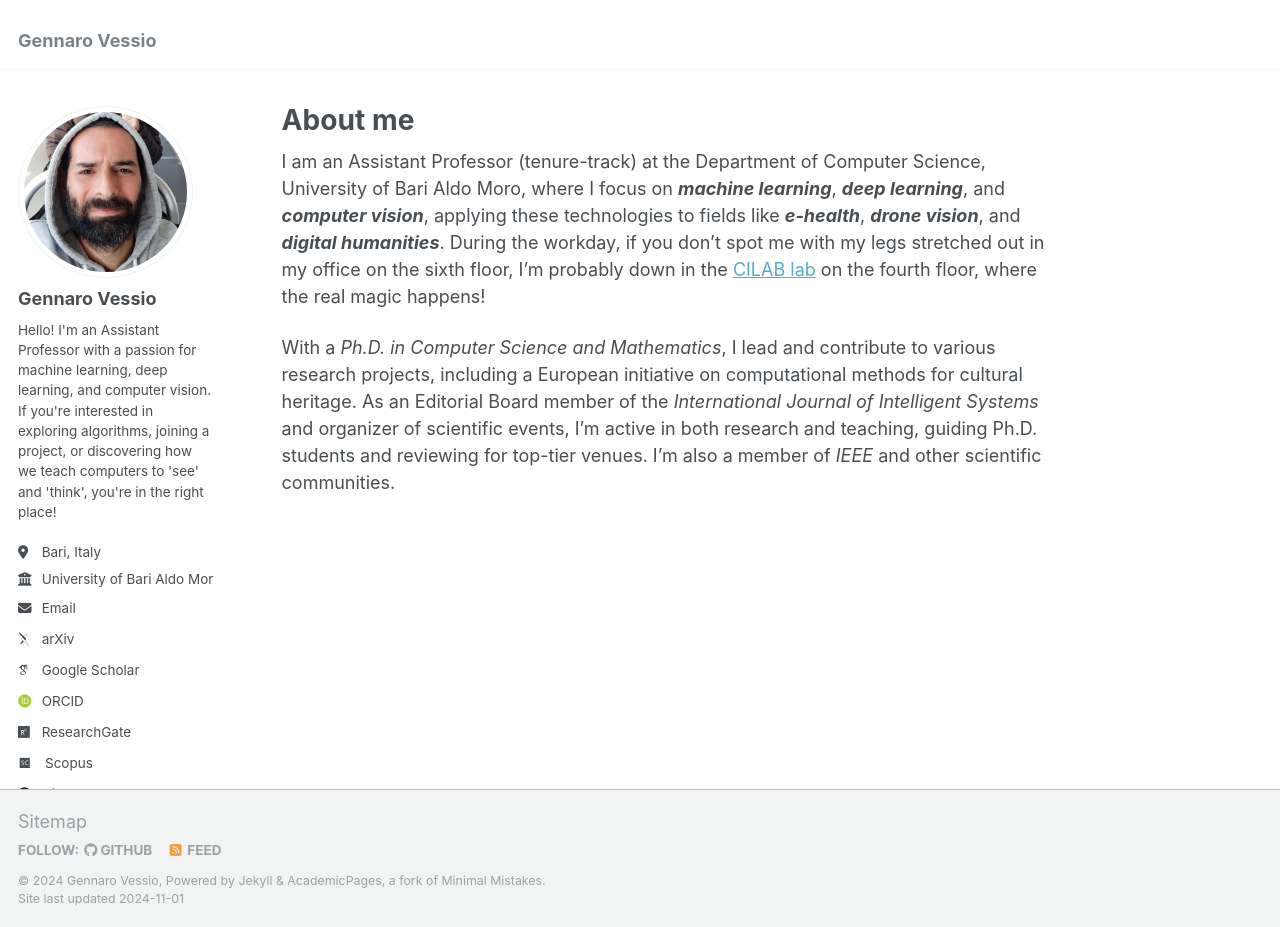
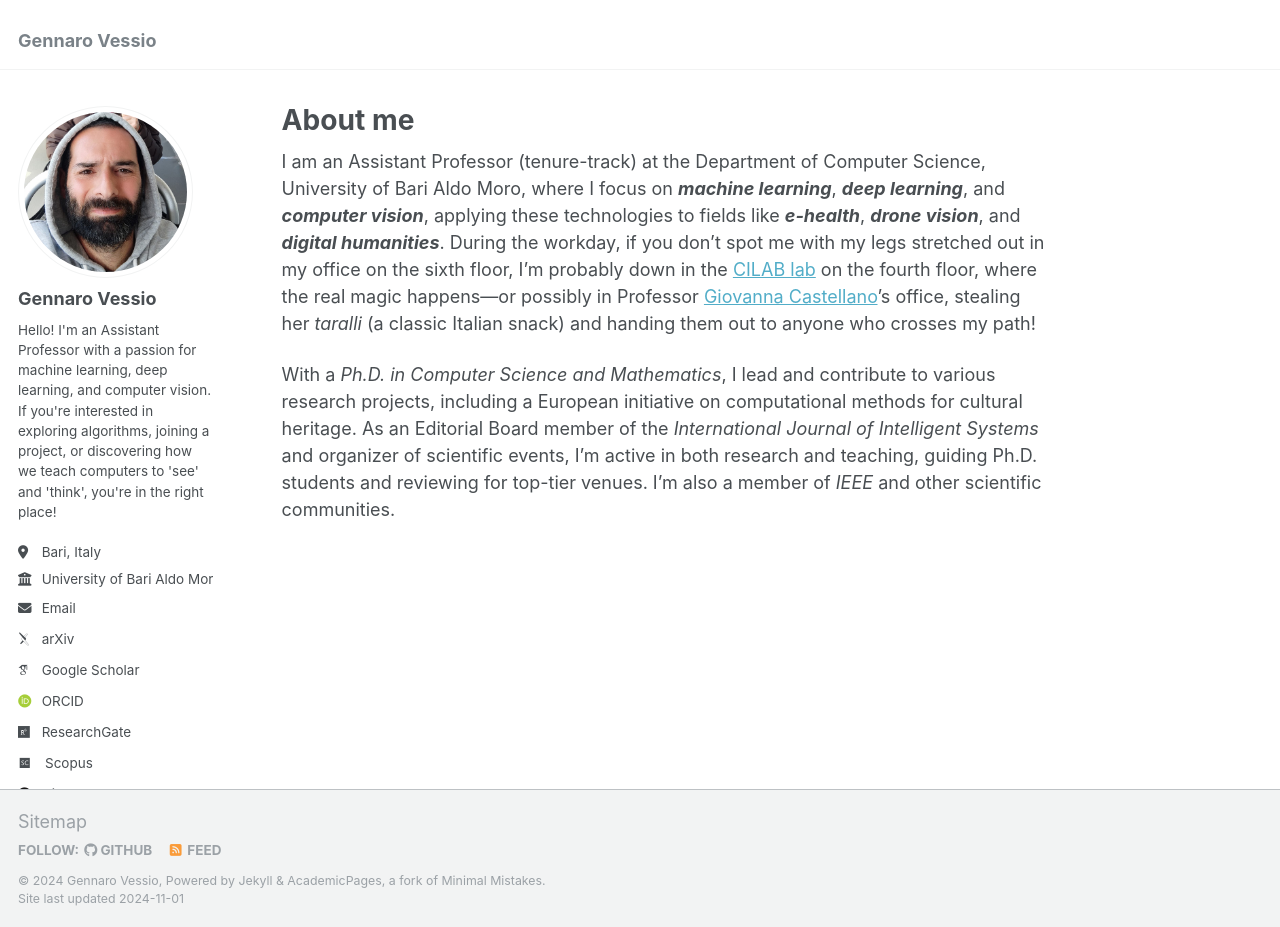
Before and after one commit to gvessio/gvessio.github.io, a Jekyll site: the page built from _pages/about.md, in a window 1280 px wide and 927 px high. Built offline with Jekyll 4.4.1, drawn with Linux system fonts in a browser that asks for light colours; some web fonts are replaced.

Commit message:
New change

```diff
--- a/_pages/about.md
+++ b/_pages/about.md
@@ -7,7 +7,7 @@ redirect_from:
   - /about.html
 ---
 
-I am an Assistant Professor (tenure-track) at the Department of Computer Science, University of Bari Aldo Moro, where I focus on ***machine learning***, ***deep learning***, and ***computer vision***, applying these technologies to fields like ***e-health***, ***drone vision***, and ***digital humanities***. During the workday, if you don’t spot me with my legs stretched out in my office on the sixth floor, I’m probably down in the [CILAB lab](https://sites.google.com/site/cilabuniba/home) on the fourth floor, where the real magic happens!
+I am an Assistant Professor (tenure-track) at the Department of Computer Science, University of Bari Aldo Moro, where I focus on ***machine learning***, ***deep learning***, and ***computer vision***, applying these technologies to fields like ***e-health***, ***drone vision***, and ***digital humanities***. During the workday, if you don’t spot me with my legs stretched out in my office on the sixth floor, I’m probably down in the [CILAB lab](https://sites.google.com/site/cilabuniba/home) on the fourth floor, where the real magic happens—or possibly in Professor [Giovanna Castellano](https://sites.google.com/site/cilabuniba/people/giovanna-castellano)'s office, stealing her *taralli* (a classic Italian snack) and handing them out to anyone who crosses my path!
 
 With a *Ph.D. in Computer Science and Mathematics*, I lead and contribute to various research projects, including a European initiative on computational methods for cultural heritage. As an Editorial Board member of the *International Journal of Intelligent Systems* and organizer of scientific events, I'm active in both research and teaching, guiding Ph.D. students and reviewing for top-tier venues. I'm also a member of *IEEE* and other scientific communities.
 
```
